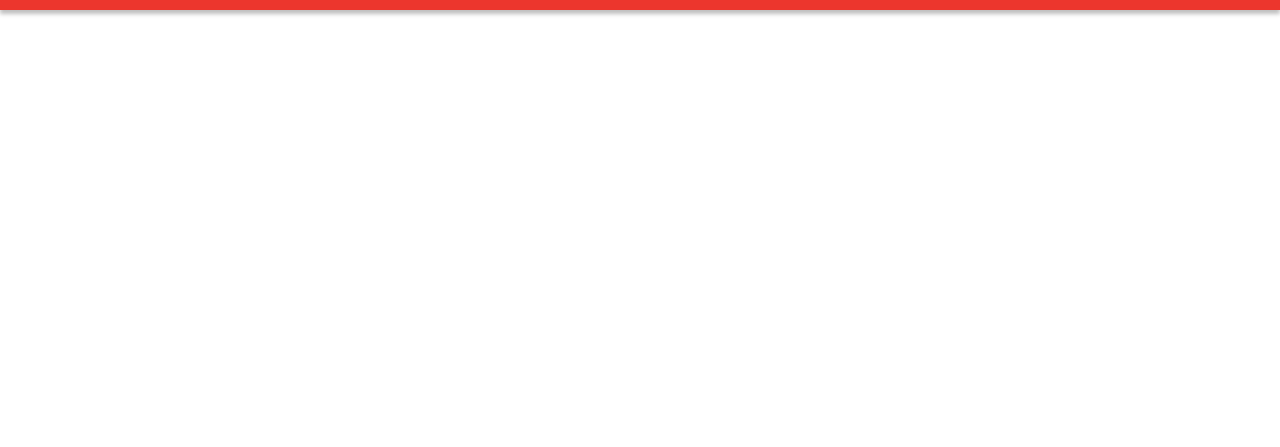
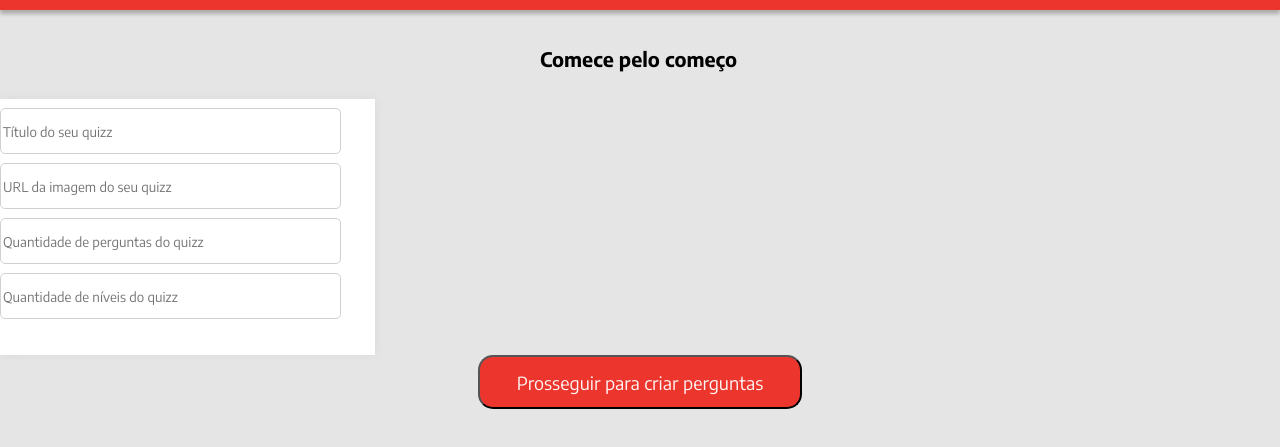
Before and after one commit to rafaelfarran/projeto6-buzzquiz, a plain HTML site: page index.html in a window 1280 px wide. Shown: the part 59-506 px from the top of the page. Drawn offline with Linux system fonts and the light colour scheme.

Commit message:
screen3.1

```diff
--- a/css/style.css
+++ b/css/style.css
@@ -1,8 +1,15 @@
+body{
+    background-color: #E5E5E5;;
+}
+
 /*header´s style*/
 
 .top {
     width: 100%;
     height: 69px;
+    top: 0px;
+    left: 0px;
+    right: 0px;
     display: flex;
     position: fixed;
     align-items: center;
@@ -20,3 +27,59 @@
     line-height: 43px;
     color: #FFFFFF;
 }
+
+/*screen3.1 style*/
+
+.screen3-1-info{
+    display: flex;
+    justify-content: center;
+}
+
+.screen3-1 h2{
+    width: 200px;
+    font-size: 20px;
+    margin-top: 106px;
+    line-height: 23px;
+    display: flex;
+    color: #000000;
+    font-weight: bold;
+    font-style: normal;
+    text-align: center;
+    font-family: 'Encode Sans', sans-serif;
+}
+
+.basic-infos{
+    width: 375px;
+    height: 256px;
+    margin-top: 29px;
+    background-color: #FFFFFF;
+    box-shadow: 0px 0px 10px rgba(0, 0, 0, 0.05);
+}
+
+.basic-info-input{
+
+}
+.info-secreen3-1{
+    width: 341px;
+    height: 46px;
+    margin-top: 9px;
+    border-radius: 5px;
+    box-sizing: border-box;
+    background-color: #FFFFFF;
+    border: 1px solid #D1D1D1;
+    font-family: 'Encode Sans', sans-serif;
+}
+
+.screen3-1 button{
+    width: 324px;
+    height: 54px;
+    font-size: 18px;
+    line-height: 21px;
+    border-radius: 15px;
+    display: flex;
+    color: #FFF5F4;
+    justify-content: center;
+    align-items: center;
+    background-color: #EC362D;
+    font-family: 'Encode Sans', sans-serif;
+}
--- a/index.html
+++ b/index.html
@@ -1,5 +1,6 @@
 <!DOCTYPE html>
 <html lang="en">
+
 <head>
     <meta charset="UTF-8">
     <meta http-equiv="X-UA-Compatible" content="IE=edge">
@@ -8,12 +9,38 @@
     <link rel="stylesheet" href="css/style.css" />
     <link rel="preconnect" href="https://fonts.googleapis.com">
     <link rel="preconnect" href="https://fonts.gstatic.com" crossorigin>
-    <link href="https://fonts.googleapis.com/css2?family=Encode+Sans:wght@100;200;300;400;500;600;700&display=swap" rel="stylesheet">
+    <link href="https://fonts.googleapis.com/css2?family=Encode+Sans:wght@100;200;300;400;500;600;700&display=swap"
+        rel="stylesheet">
     <title>Projetão-BuzzQuizz</title>
 </head>
+
 <body>
+    <!-- quizz´s basic informations section-->
+    <section class="screen3-1">
+        <div class="screen3-1-info">
+            <h2>Comece pelo começo</h2>
+        </div>
+        <div class="basic-infos">
+            <div class="basic-info-input">
+                <input class="info-secreen3-1" type="text" placeholder="Título do seu quizz">
+            </div>
+            <div class="basic-info-input">
+                <input class="info-secreen3-1" type="text" placeholder="URL da imagem do seu quizz">
+            </div>
+            <div class="basic-info-input">
+                <input class="info-secreen3-1" type="text" placeholder="Quantidade de perguntas do quizz">
+            </div>
+            <div class="basic-info-input">
+                <input class="info-secreen3-1" type="text" placeholder="Quantidade de níveis do quizz">
+            </div>
+        </div>
+        <div class="screen3-1-info">
+            <button class="change-to-secreen3-2">Prosseguir para criar perguntas</button>
+        </div>
+    </section>
     <header class="top">
         <h1>BuzzQuizz</h1>
     </header>
 </body>
+
 </html>
```
